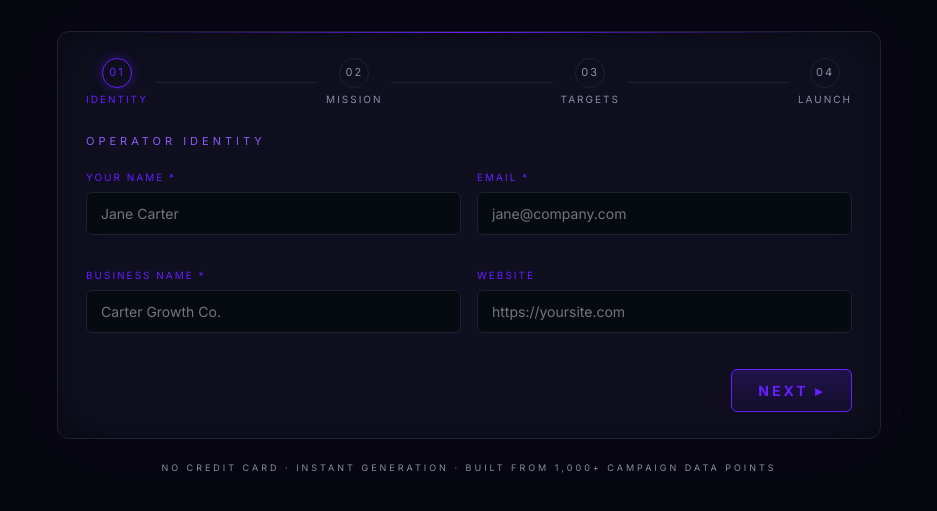
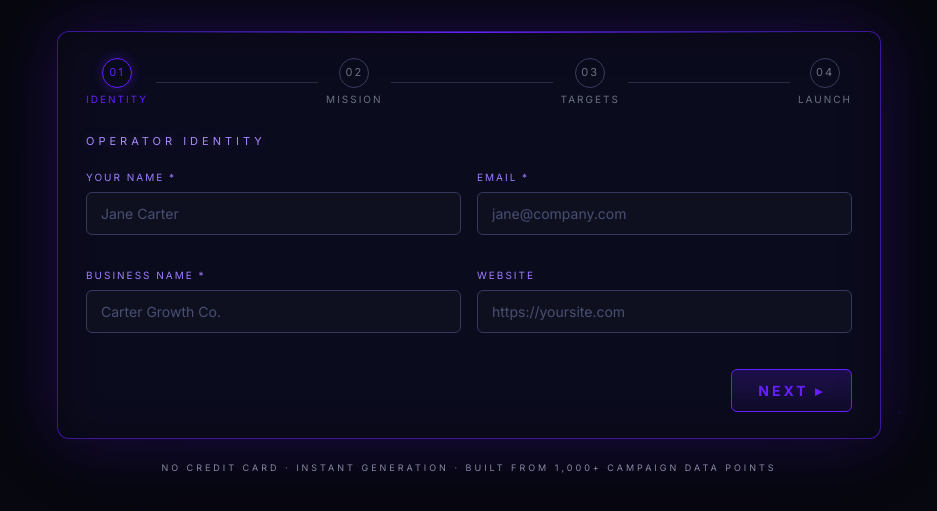
Before and after one commit to atriumenchan/lead-viper, a website: page public/roadmap.html in a window 1280 px wide. Shown: the part 327-838 px from the top of the page, without its empty margins (171-1108 px from the left). Drawn offline with Linux system fonts and the light colour scheme.

Commit message:
fix: improve roadmap form visibility - brighter borders, contrast inputs, visible placeholder text

```diff
--- a/public/assets/roadmap.css
+++ b/public/assets/roadmap.css
@@ -54,8 +54,8 @@ h1, h2, h3, h4, h5, h6 { font-family: var(--heading); font-weight: 800; }
 
 /* ── wizard ── */
 .wizard {
-  background: var(--panel); border: 1px solid var(--edge); border-radius: 12px;
-  padding: 26px 28px; box-shadow: 0 0 80px rgba(102,31,255,.05), inset 0 0 40px rgba(0,0,0,.4);
+  background: #0b0b1e; border: 1px solid rgba(102,31,255,.55); border-radius: 12px;
+  padding: 26px 28px; box-shadow: 0 0 60px rgba(102,31,255,.18), 0 0 120px rgba(102,31,255,.07), inset 0 0 40px rgba(0,0,0,.4);
   position: relative;
 }
 .wizard::before {
@@ -64,37 +64,38 @@ h1, h2, h3, h4, h5, h6 { font-family: var(--heading); font-weight: 800; }
 }
 .wiz-progress { display: flex; align-items: center; gap: 8px; margin-bottom: 26px; }
 .wiz-step {
-  font-family: var(--mono); font-size: 10px; letter-spacing: 2px; color: var(--muted);
+  font-family: var(--mono); font-size: 10px; letter-spacing: 2px; color: #6b7280;
   display: flex; flex-direction: column; align-items: center; gap: 3px;
 }
 .wiz-step span {
   width: 30px; height: 30px; border-radius: 50%; display: grid; place-items: center;
-  border: 1px solid var(--edge); font-size: 11px;
+  border: 1px solid #3a3d5c; font-size: 11px; color: #6b7280;
 }
 .wiz-step.active { color: var(--hud); }
 .wiz-step.active span { border-color: var(--hud); box-shadow: 0 0 12px var(--hud-dim); color: var(--hud); }
 .wiz-step.done span { border-color: var(--hud); background: rgba(102,31,255,.12); }
-.wiz-line { flex: 1; height: 1px; background: var(--edge); }
+.wiz-line { flex: 1; height: 1px; background: #2a2d45; }
 
 fieldset { border: none; }
-legend { font-family: var(--mono); font-size: 11px; letter-spacing: 4px; color: var(--cyan); margin-bottom: 18px; }
+legend { font-family: var(--mono); font-size: 11px; letter-spacing: 4px; color: #a78bfa; margin-bottom: 18px; text-shadow: 0 0 12px rgba(167,139,250,.3); }
 .grid2 { display: grid; grid-template-columns: 1fr 1fr; gap: 16px; }
 @media (max-width: 640px) { .grid2 { grid-template-columns: 1fr; } }
 .fld { margin-bottom: 16px; }
-.fld label { display: block; font-family: var(--mono); font-size: 10px; letter-spacing: 2px; color: var(--hud); margin-bottom: 7px; }
+.fld label { display: block; font-family: var(--mono); font-size: 10px; letter-spacing: 2px; color: #9d7dff; margin-bottom: 7px; }
 .fld input, .fld textarea {
-  width: 100%; padding: 12px 14px; background: #060b12;
-  border: 1px solid var(--edge); border-radius: 6px; color: var(--text);
+  width: 100%; padding: 12px 14px; background: #0e1020;
+  border: 1px solid #35395c; border-radius: 6px; color: #dde0f0;
   font-family: var(--mono); font-size: 14px; outline: none; transition: all .2s;
 }
-.fld input:focus, .fld textarea:focus { border-color: var(--hud); box-shadow: 0 0 14px rgba(102,31,255,.12); }
+.fld input::placeholder, .fld textarea::placeholder { color: #4a4f72; }
+.fld input:focus, .fld textarea:focus { border-color: var(--hud); box-shadow: 0 0 18px rgba(102,31,255,.22); background: #11142a; }
 
 /* chips */
 .chipset { display: flex; flex-wrap: wrap; gap: 8px; }
 .chipset button {
   font-family: var(--mono); font-size: 10px; letter-spacing: 1px;
   padding: 9px 14px; border-radius: 20px; cursor: pointer;
-  background: #060b12; border: 1px solid var(--edge); color: var(--muted);
+  background: #0e1020; border: 1px solid #35395c; color: #9ca3af;
   transition: all .15s;
 }
 .chipset button:hover { border-color: var(--cyan); color: var(--cyan); }
```
